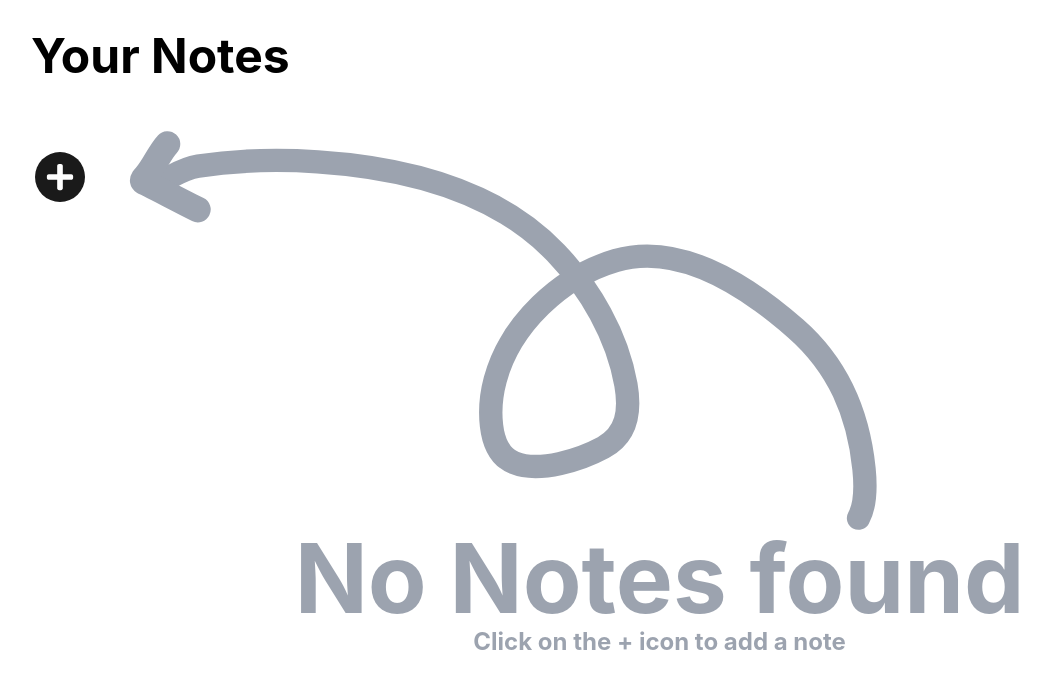
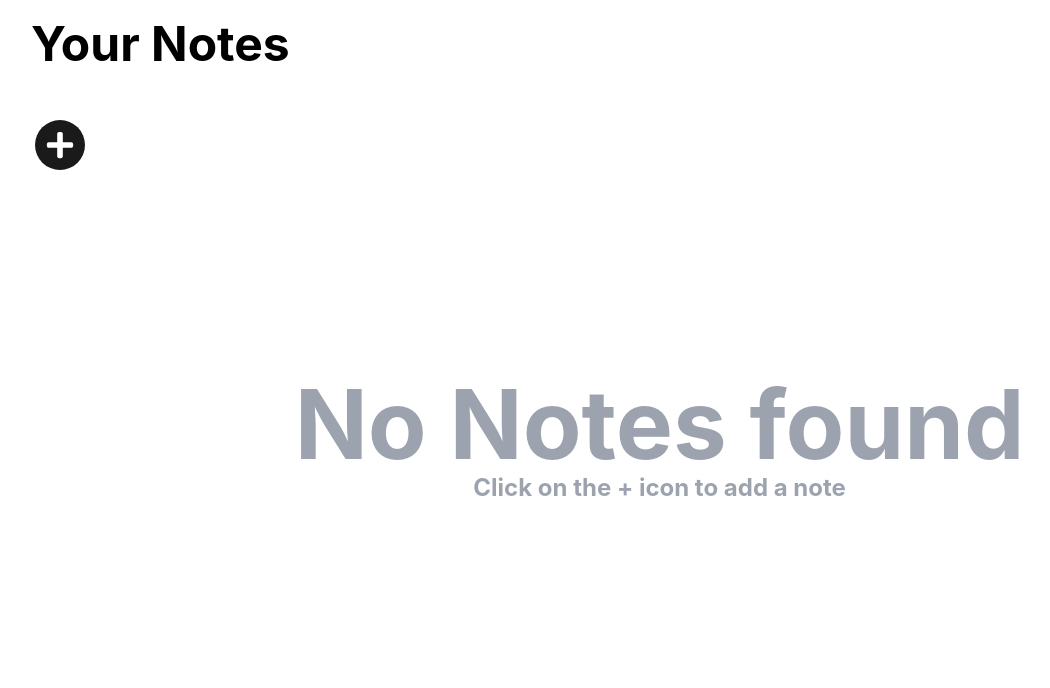
Before and after one commit to harshu6397/Notes-app-with-React, a React (Create React App) app: page / in a window 1280 px wide. Shown: the top 688 px of the page, without its empty margins (9-1059 px from the left). Built offline with nearby package versions, Linux system fonts and the light colour scheme.

Commit message:
Fix the bugs

```diff
--- a/src/App.jsx
+++ b/src/App.jsx
@@ -61,8 +61,8 @@ function App() {
     <>
       {windowSize.width < 768 && (
         <div className="flex justify-center items-center flex-col w-full">
-          <h1 className="text-5xl font-bold my-8">Your Notes</h1>
-          <div className="App w-full h-[100vh] flex justify-center">
+          <h1 className="text-5xl font-bold pt-5 h-[10vh]">Your Notes</h1>
+          <div className="App w-full h-[90vh] flex justify-center">
             <NoteContainer
               notes={notes}
               deleteNote={deleteNote}
@@ -74,7 +74,7 @@ function App() {
       )}
       {windowSize.width >= 768 && (
         <div className="App flex flex-col px-10">
-          <h1 className="text-5xl font-bold mt-8 h-[10vh]">Your Notes</h1>
+          <h1 className="text-5xl font-bold pt-5 h-[10vh]">Your Notes</h1>
           <div className="App h-[90vh] flex justify-center">
             <Sidebar addNote={addNote} />
             <NoteContainer
--- a/src/Components/Note/Note.jsx
+++ b/src/Components/Note/Note.jsx
@@ -38,8 +38,8 @@ const Note = ({ id, text, time, color, deleteNote, updateNoteText }) => {
               }}
             >
               <svg
-                width="359"
-                height="362"
+                width="50"
+                height="50"
                 viewBox="0 0 359 362"
                 fill="none"
                 xmlns="http://www.w3.org/2000/svg"
--- a/src/Components/NoteContainer/NoteContainer.jsx
+++ b/src/Components/NoteContainer/NoteContainer.jsx
@@ -1,6 +1,5 @@
 import "./NoteContainer.scss";
 import Note from "../Note/Note";
-import arrowImage from "../../assets/images/arrow.svg";
 
 import React from "react";
 import useWindowSize from "../../hooks/usewindowSize";
@@ -14,9 +13,8 @@ const NoteContainer = ({ notes, deleteNote, updateNoteText }) => {
   return (
     <>
       {reverseNotesArray.length === 0 && windowSize.width >= 768 && (
-        <div className="flex justify-start items-center flex-col w-full h-full mt-[18px]">
-          <img src={arrowImage} alt="arrow" />
-          <h1 className="text-8xl font-bold text-gray-400">No Notes found</h1>
+        <div className="flex justify-center items-center flex-col w-full h-full mp-[18px]">
+          <h1 className="text-8xl font-bold text-gray-400 text-center">No Notes found</h1>
           <p className="text-2xl font-bold text-gray-400">
             Click on the + icon to add a note
           </p>
@@ -24,7 +22,7 @@ const NoteContainer = ({ notes, deleteNote, updateNoteText }) => {
       )}
       {reverseNotesArray.length === 0 && windowSize.width < 768 && (
         <div className="flex justify-center items-center px-5 flex-col w-full h-full text-center">
-          <h1 className="text-5xl font-bold text-gray-400">No Notes found</h1>
+          <h1 className="text-5xl font-bold text-gray-400 text-center">No Notes found</h1>
           <p className="text-2xl font-bold text-gray-400">
             Click on the + icon to add a note
           </p>
```
Also changed, not shown: src/assets/images/arrow.svg (deleted).
